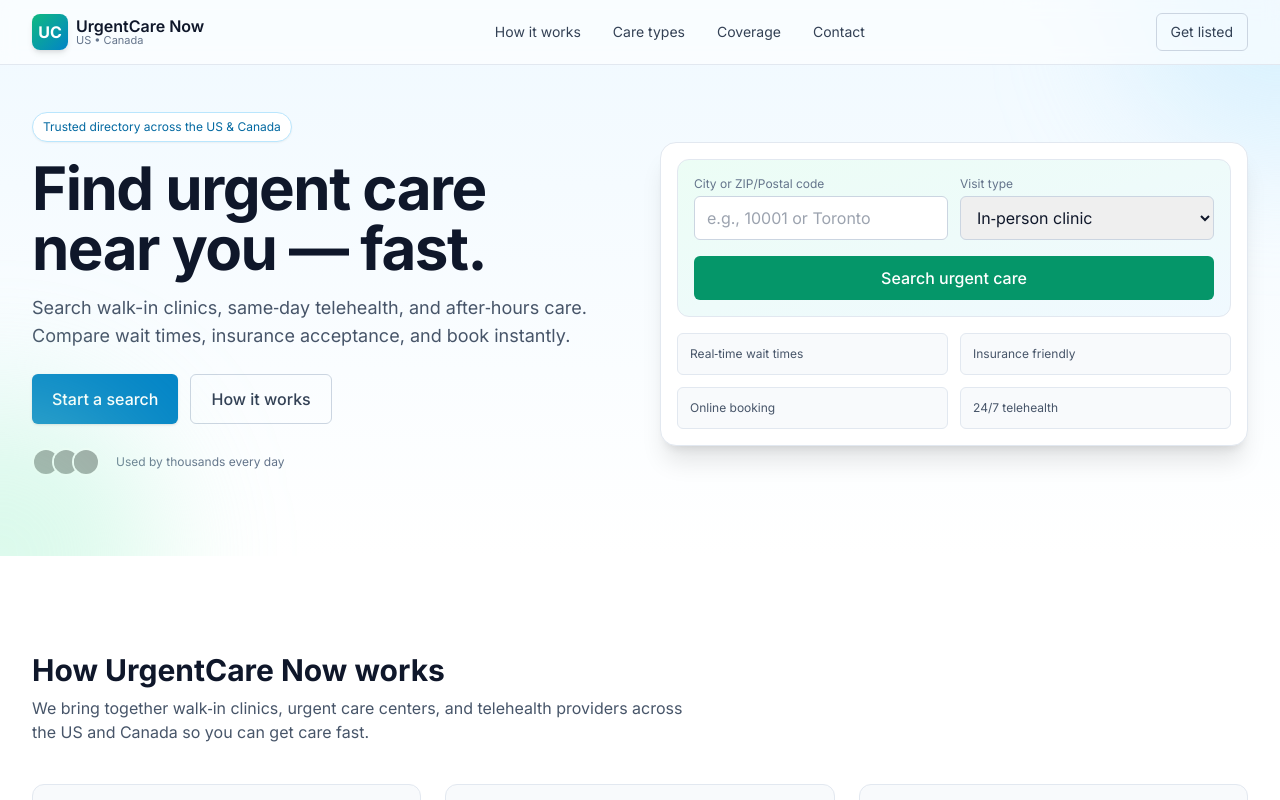
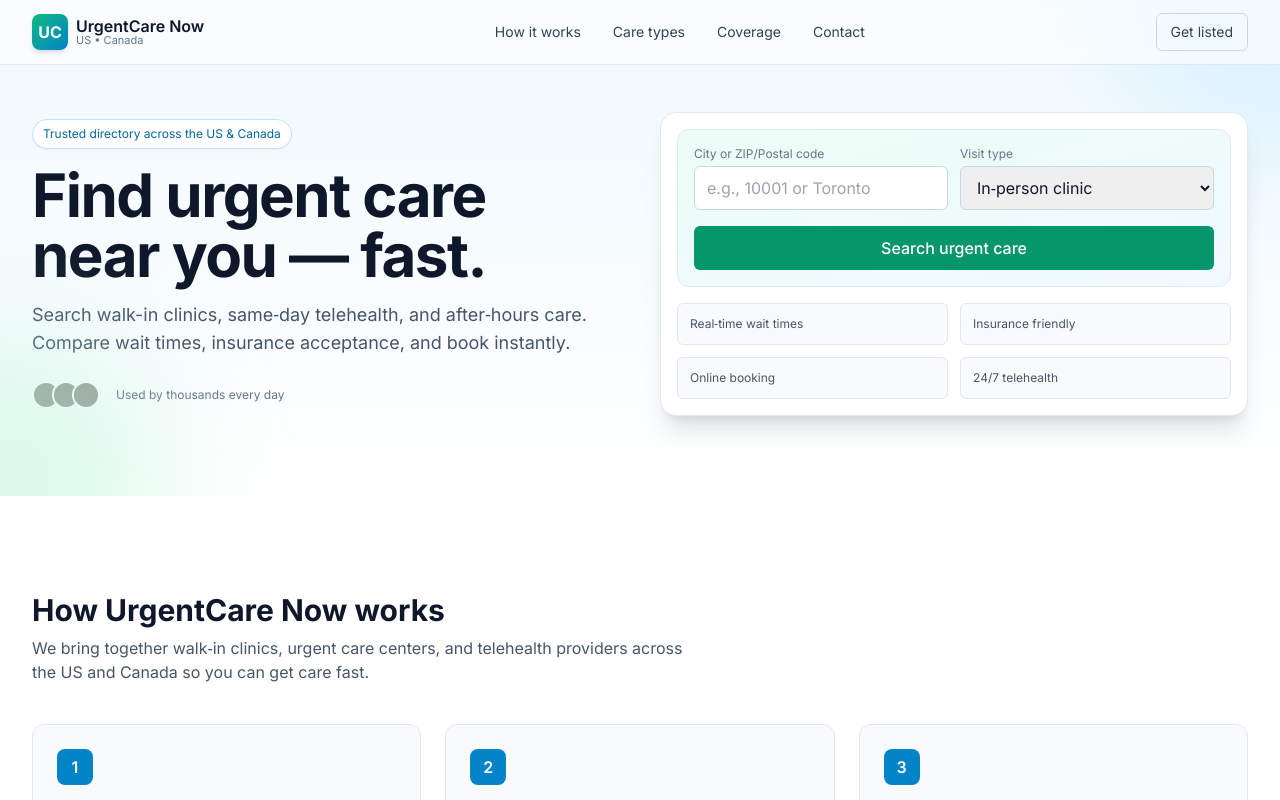
Before and after one commit to django-nerd/frontend-repo_ag8d2qhs_1lt031, a React (Vite) app: page / in a window 1280 px wide. Shown: the top 800 px of the page. Built offline with nearby package versions, Linux system fonts and the light colour scheme; grey boxes are pictures that could not be loaded; a web font is replaced by a local one.

Commit message:
Update project prj_ag8d2qhs - 2025-11-20T20:27:16.511Z

```diff
--- a/src/components/Hero.jsx
+++ b/src/components/Hero.jsx
@@ -16,15 +16,6 @@
             <p className="mt-4 text-slate-600 text-base sm:text-lg">
               Search walk-in clinics, same‑day telehealth, and after‑hours care. Compare wait times, insurance acceptance, and book instantly.
             </p>
-
-            <div className="mt-6 grid sm:flex gap-3">
-              <a href="#search" className="inline-flex items-center justify-center px-5 py-3 rounded-md bg-sky-600 text-white font-medium shadow hover:bg-sky-700 transition">
-                Start a search
-              </a>
-              <a href="#how" className="inline-flex items-center justify-center px-5 py-3 rounded-md border border-slate-300 text-slate-700 font-medium hover:bg-slate-50">
-                How it works
-              </a>
-            </div>
 
             <div className="mt-6 flex items-center gap-4 text-xs text-slate-500">
               <div className="flex -space-x-2">
```
Also changed, not shown: 1 other file (tests, documents, lock files or other folders).
